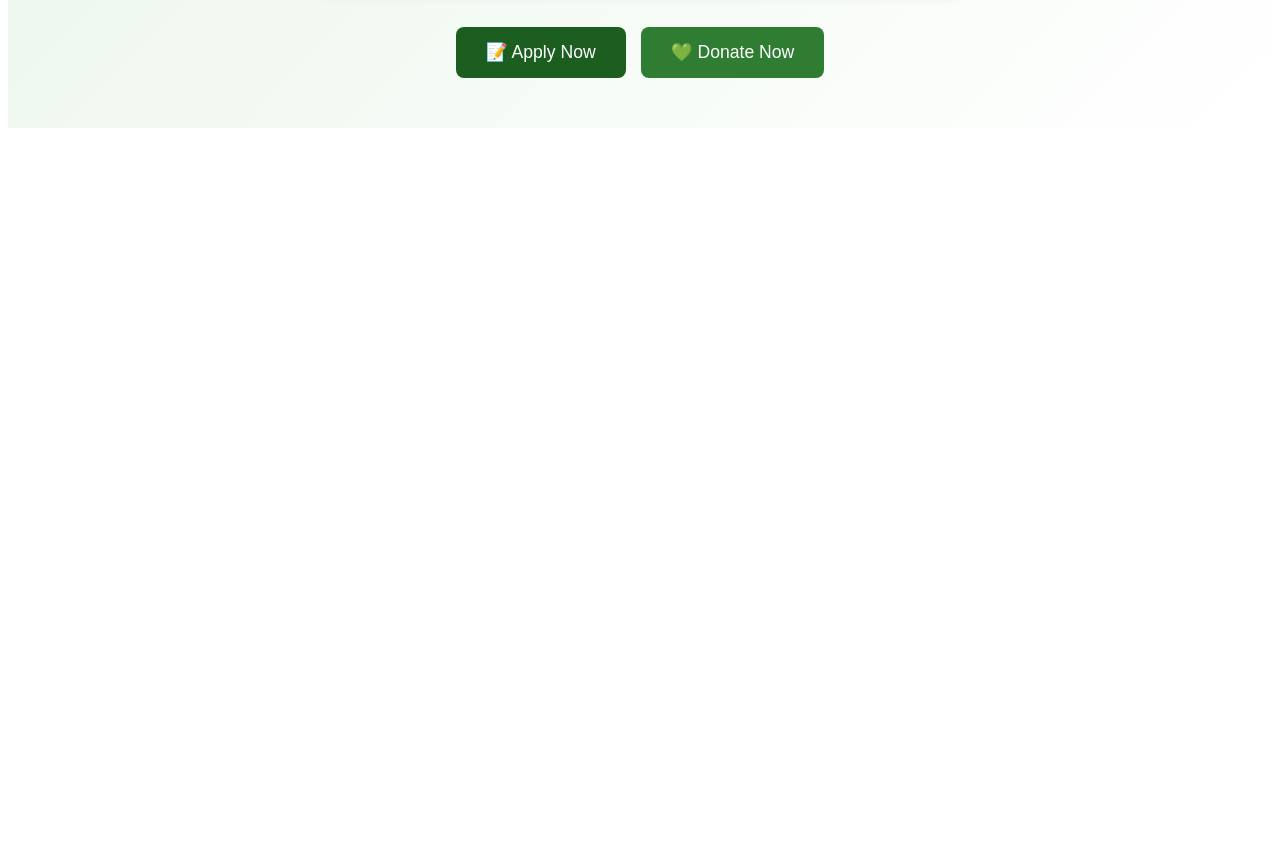
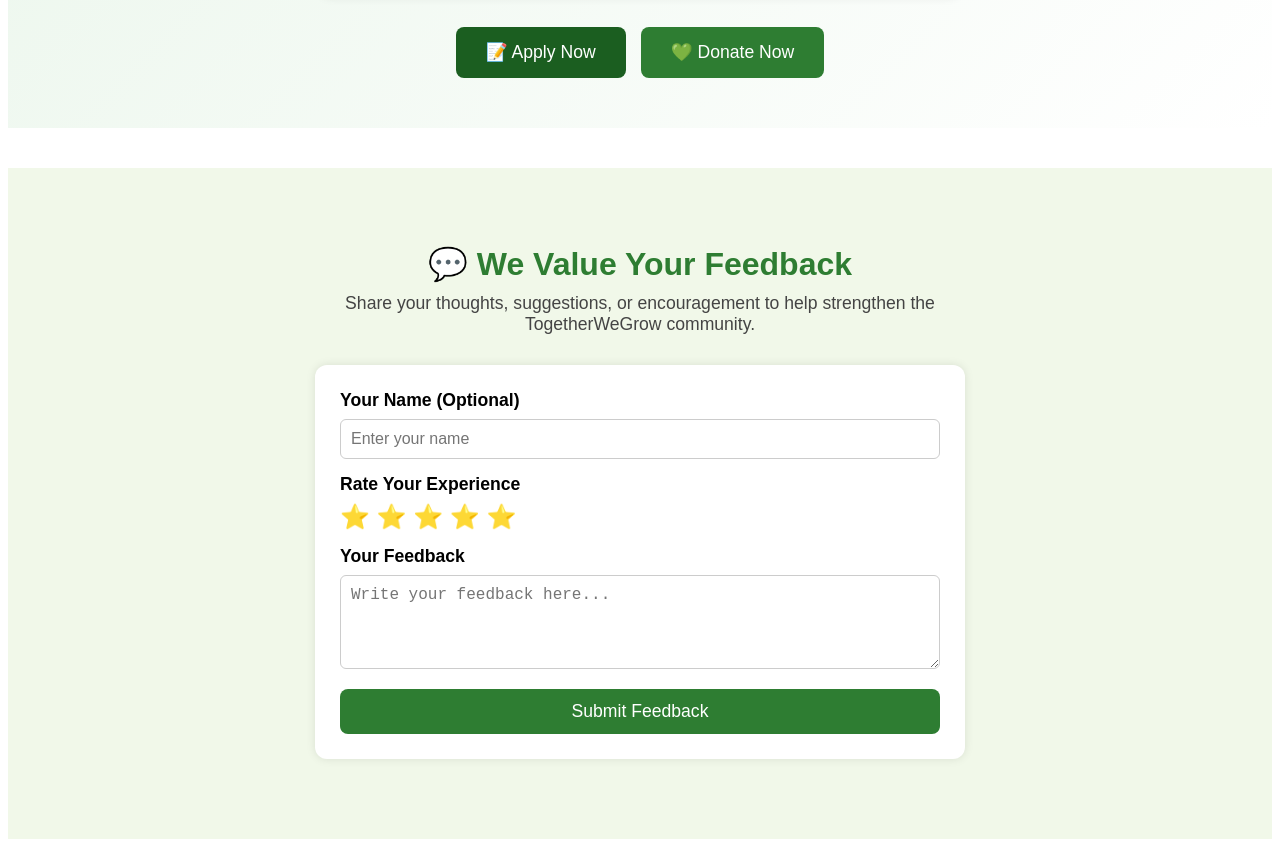
Before and after one commit to afwale2000/TogetherWeGrow, a plain HTML site: page index.html in a window 1280 px wide. Shown: the part 542-1389 px from the top of the page. Before the commit the page ends 800 px from the top, so only its background shows below. Drawn offline with Linux system fonts and the light colour scheme.

Commit message:
Update index.html

```diff
--- a/index.html
+++ b/index.html
@@ -8,7 +8,7 @@
 
   </p>
   <div id="stats" style="margin: 30px auto; max-width: 600px; background: #ffffff; padding: 20px; border-radius: 10px; box-shadow: 0 0 10px rgba(0,0,0,0.1);">
-  <h2 style="color:#2e7d32;">TogetherWeGrow Progress 🌱</h2>
+  <h2 style="color:#2e7d32;">TogetherWeGrow🌱 </h2>
   <p style="font-size:1.2rem;">Total Registered Members <strong id="memberCount">526 </strong></p>
   <p style="font-size:1.2rem;">Donation Start By 1st December 2025 <strong id="memberCount"> </strong></p>
   <p style="font-size:1.2rem;">Proposal For grants start by 1st January 2026 <strong id="memberCount"> </strong></p>
@@ -36,11 +36,11 @@
 
   <!-- Hidden Donation Options Box -->
   <div id="donateOptions" style="display:none; margin-top:30px; background:white; border-radius:12px; box-shadow:0 0 15px rgba(0,0,0,0.1); padding:25px; max-width:600px; margin-left:auto; margin-right:auto;">
-    <h3 style="color:#1b5e20; margin-bottom:15px;">Choose Your Donation Method (Use Manual Paymenty Only) </h3>
+    <h3 style="color:#1b5e20; margin-bottom:15px;"> Use Manual Paymenty Only </h3>
 
     <!-- Online Payment -->
-    <p style="font-size:1rem; color:#333;">💳 Donate Online (Instant & Secure)</p>
-    <a href="https://flutterwave_blank">
+    <p style="font-size:1rem; color:#333;">💳 Donate Online (Not Available)</p>
+    <a href="
       <button style="background-color:#43a047; color:white; border:none; padding:10px 25px; border-radius:6px; cursor:pointer; font-size:1rem; margin:5px;">
         🌍 Donate via Flutterwave
       </button>
@@ -74,3 +74,87 @@ function closeDonateOptions() {
   document.getElementById('donateOptions').style.display = 'none';
 }
 </script>
+
+<!-- Feedback Section -->
+<section style="background:#f1f8e9; padding:50px 20px; margin-top:40px; text-align:center; font-family:'Poppins', sans-serif;">
+
+  <h2 style="color:#2e7d32; font-size:2rem; font-weight:700; margin-bottom:10px;">💬 We Value Your Feedback</h2>
+  <p style="color:#444; font-size:1.1rem; max-width:700px; margin:0 auto 30px;">
+    Share your thoughts, suggestions, or encouragement to help strengthen the TogetherWeGrow community.
+  </p>
+
+  <!-- Feedback Form -->
+  <div style="max-width:600px; margin:0 auto; background:white; padding:25px; border-radius:12px; box-shadow:0 0 10px rgba(0,0,0,0.1); text-align:left;">
+
+    <label style="font-size:1.1rem; font-weight:600;">Your Name (Optional)</label>
+    <input id="fbName" type="text"
+      style="width:100%; padding:10px; margin:8px 0 15px; border:1px solid #ccc; border-radius:6px; font-size:1rem;"
+      placeholder="Enter your name">
+
+    <label style="font-size:1.1rem; font-weight:600;">Rate Your Experience</label>
+    <div style="margin:8px 0 15px; font-size:1.5rem; color:#fbc02d; cursor:pointer;">
+      <span onclick="setRating(1)">⭐</span>
+      <span onclick="setRating(2)">⭐</span>
+      <span onclick="setRating(3)">⭐</span>
+      <span onclick="setRating(4)">⭐</span>
+      <span onclick="setRating(5)">⭐</span>
+    </div>
+
+    <input type="hidden" id="rating" value="0">
+
+    <label style="font-size:1.1rem; font-weight:600;">Your Feedback</label>
+    <textarea id="fbMessage" rows="4"
+      style="width:100%; padding:10px; margin-top:8px; border:1px solid #ccc; border-radius:6px; font-size:1rem;"
+      placeholder="Write your feedback here..."></textarea>
+
+    <button onclick="submitFeedback()"
+      style="margin-top:20px; background-color:#2e7d32; color:white; border:none; padding:12px 25px; width:100%; border-radius:8px; font-size:1.1rem; cursor:pointer;">
+      Submit Feedback
+    </button>
+  </div>
+
+  <!-- Feedback Display -->
+  <div id="feedbackDisplay" style="margin-top:30px; max-width:700px; margin-left:auto; margin-right:auto;"></div>
+
+</section>
+
+
+<!-- Feedback JavaScript -->
+<script>
+let currentRating = 0;
+
+function setRating(value) {
+  currentRating = value;
+  document.getElementById("rating").value = value;
+}
+
+function submitFeedback() {
+  const name = document.getElementById("fbName").value || "Anonymous";
+  const message = document.getElementById("fbMessage").value;
+  const rating = document.getElementById("rating").value;
+
+  if (!message.trim()) {
+    alert("Please enter feedback before submitting.");
+    return;
+  }
+
+  const display = document.getElementById("feedbackDisplay");
+
+  const fbCard = document.createElement("div");
+  fbCard.style = "background:white; padding:20px; margin-top:15px; border-radius:10px; box-shadow:0 0 8px rgba(0,0,0,0.1); text-align:left;";
+
+  fbCard.innerHTML = `
+    <h3 style="color:#2e7d32; margin-bottom:5px;">${name}</h3>
+    <p style="color:#fbc02d; margin:0;">${"⭐".repeat(rating)}</p>
+    <p style="color:#444; margin-top:10px; font-size:1rem;">${message}</p>
+  `;
+
+  display.prepend(fbCard);
+
+  // Clear form
+  document.getElementById("fbName").value = "";
+  document.getElementById("fbMessage").value = "";
+  document.getElementById("rating").value = 0;
+  currentRating = 0;
+}
+</script>
```
